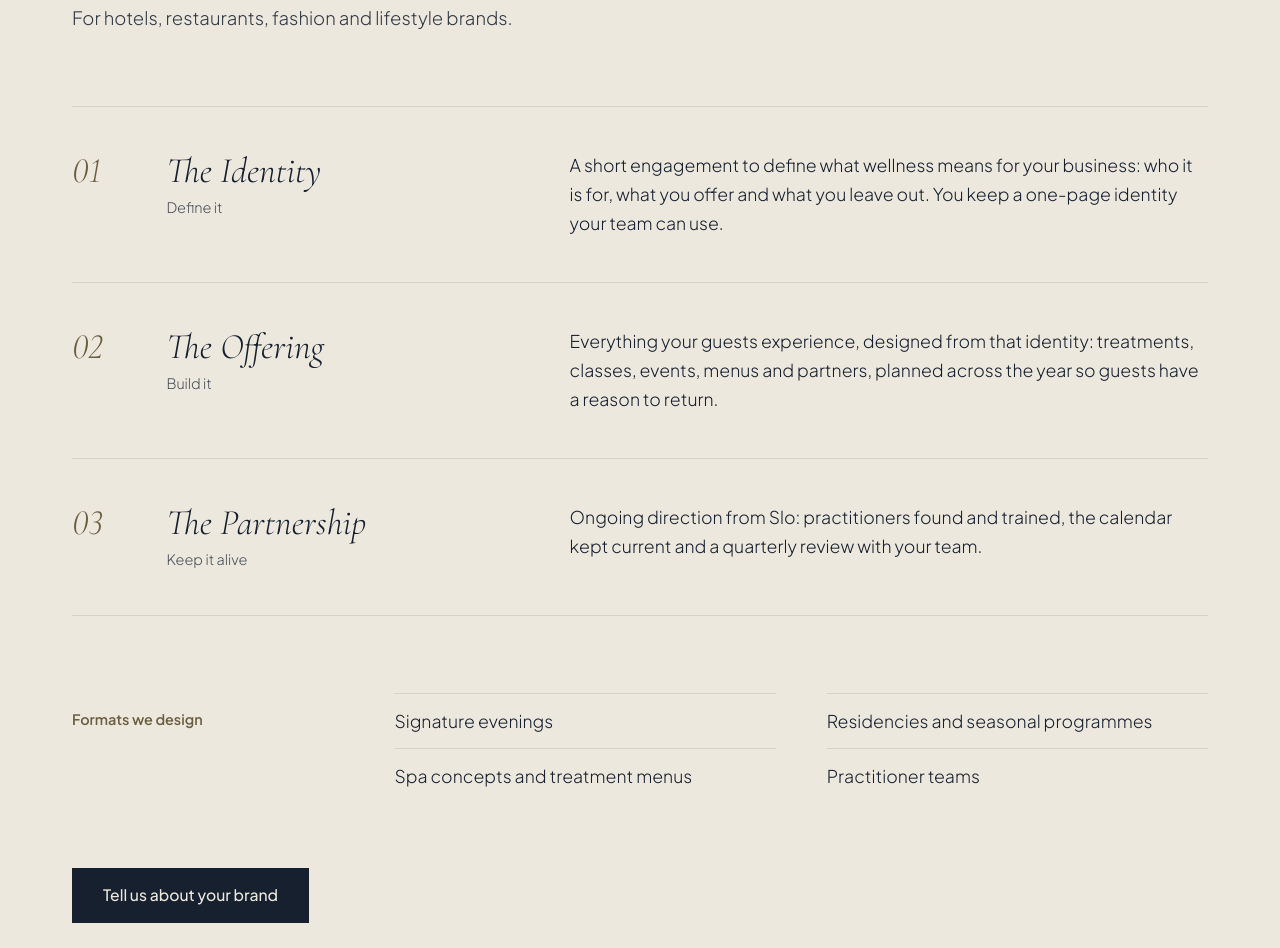
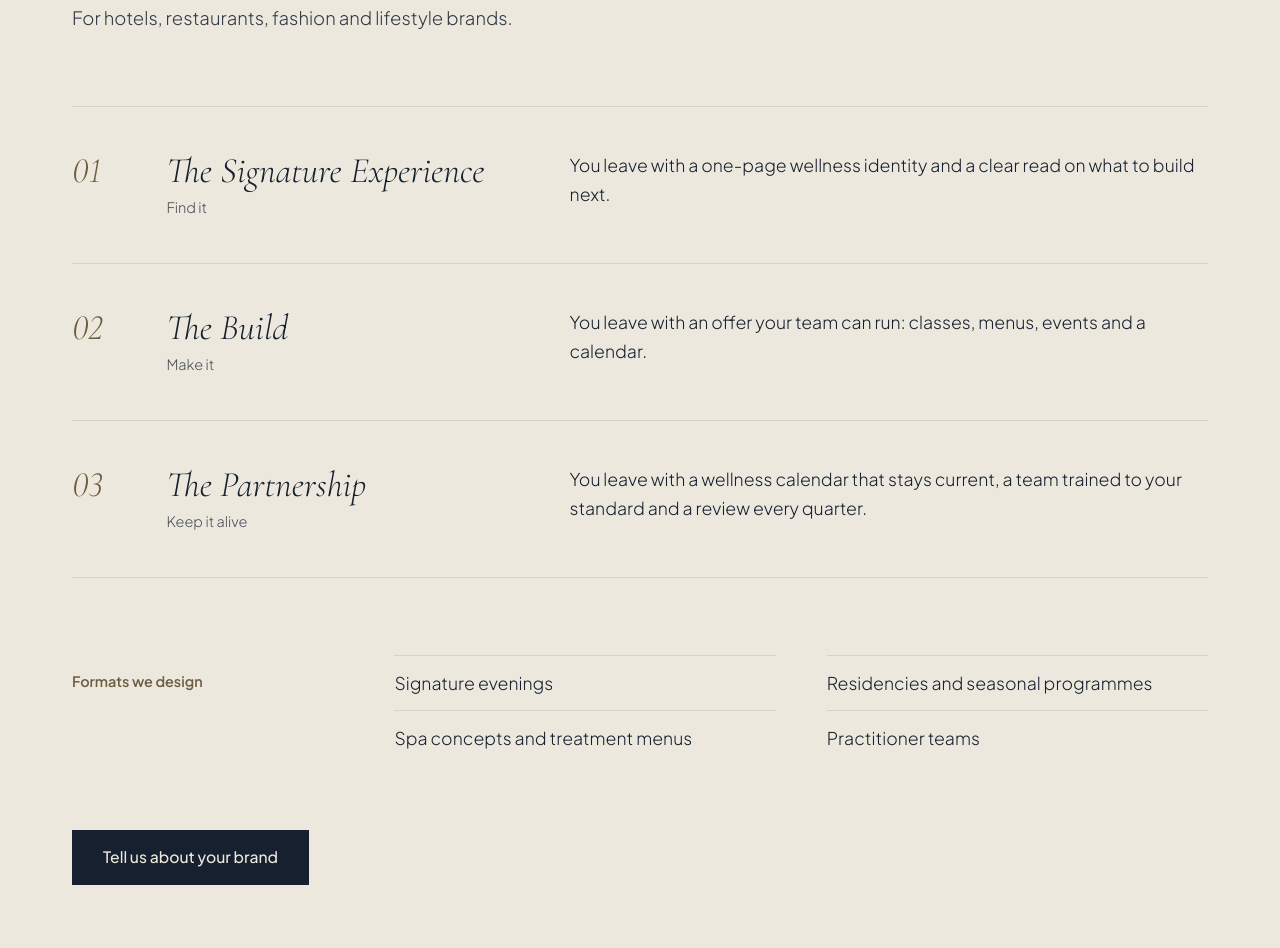
Before and after one commit to Slo-by-Lo/slobylo-website, a plain HTML site: page index.html in a window 1280 px wide. Shown: the part 5384-6332 px from the top of the page. Drawn offline with Linux system fonts and the light colour scheme.

Commit message:
Ways to work: rename services and new descriptions
Co-Authored-By: Claude Opus 5.5 <noreply@anthropic.com>
Claude-Session: https://claude.ai/code/session_01EH1HJUnF4V4wXnrfBBmKna

```diff
--- a/index.html
+++ b/index.html
@@ -245,18 +245,18 @@
         <li>
           <span class="ways__num" aria-hidden="true">01</span>
           <div>
-            <h3>The Identity</h3>
-            <p class="note">Define it</p>
+            <h3>The Signature Experience</h3>
+            <p class="note">Find it</p>
           </div>
-          <p class="ways__desc">A short engagement to define what wellness means for your business: who it is for, what you offer and what you leave out. You keep a one-page identity your team can use.</p>
+          <p class="ways__desc">You leave with a one-page wellness identity and a clear read on what to build next.</p>
         </li>
         <li>
           <span class="ways__num" aria-hidden="true">02</span>
           <div>
-            <h3>The Offering</h3>
-            <p class="note">Build it</p>
+            <h3>The Build</h3>
+            <p class="note">Make it</p>
           </div>
-          <p class="ways__desc">Everything your guests experience, designed from that identity: treatments, classes, events, menus and partners, planned across the year so guests have a reason to return.</p>
+          <p class="ways__desc">You leave with an offer your team can run: classes, menus, events and a calendar.</p>
         </li>
         <li>
           <span class="ways__num" aria-hidden="true">03</span>
@@ -264,7 +264,7 @@
             <h3>The Partnership</h3>
             <p class="note">Keep it alive</p>
           </div>
-          <p class="ways__desc">Ongoing direction from Slo: practitioners found and trained, the calendar kept current and a quarterly review with your team.</p>
+          <p class="ways__desc">You leave with a wellness calendar that stays current, a team trained to your standard and a review every quarter.</p>
         </li>
       </ol>
       <div class="keep">
```
Also changed, not shown: 1 other file.
